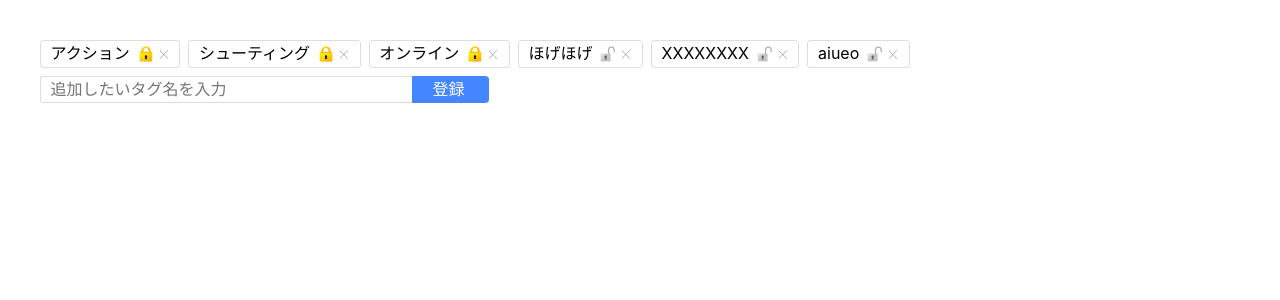
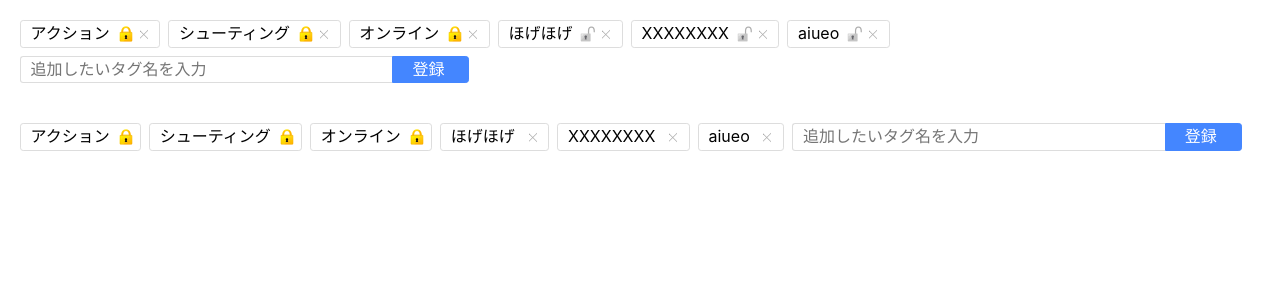
Before and after one commit to naichilab/react-tag-editor, a React (Create React App) app: page / in a window 1280 px wide. Shown: the top 300 px of the page. Built offline with nearby package versions, Linux system fonts and the light colour scheme.

Commit message:
レイアウト調整

```diff
--- a/src/components/TagEditor/index.tsx
+++ b/src/components/TagEditor/index.tsx
@@ -12,9 +12,14 @@ type Tag = {
 type Props = {
   initialCurrentTags: Tag[];
   allTagNames: string[];
+  own: boolean;
 };
 
-const TagEditor: FC<Props> = ({ initialCurrentTags, allTagNames }: Props) => {
+const TagEditor: FC<Props> = ({
+  initialCurrentTags,
+  allTagNames,
+  own,
+}: Props) => {
   const [currentTags, setCurrentTags] = useState<Tag[]>(initialCurrentTags);
   const [inputValue, setInputValue] = useState<string>('');
 
@@ -79,7 +84,7 @@ const TagEditor: FC<Props> = ({ initialCurrentTags, allTagNames }: Props) => {
         <TagName
           key={tag.name}
           tag={tag}
-          own
+          own={own}
           onLockHandler={() => {
             lockTag(tag);
           }}
--- a/src/components/TagEditor/style.css
+++ b/src/components/TagEditor/style.css
@@ -2,7 +2,8 @@
   display: flex;
   flex-wrap: wrap;
   align-items: center;
-  padding: 40px;
+  margin-right: -8px;
+  margin-bottom: -8px;
 }
 
 .TagEditor > * {
--- a/src/index.css
+++ b/src/index.css
@@ -25,3 +25,7 @@ code {
     'Courier New',
     monospace;
 }
+
+.tageditor-wrapper {
+  padding: 20px;
+}
--- a/src/index.tsx
+++ b/src/index.tsx
@@ -21,10 +21,20 @@ const currentTags: Tag[] = [
 
 ReactDOM.render(
   <React.StrictMode>
-    <TagEditor
-      allTagNames={allTagNames}
-      initialCurrentTags={currentTags.sort()}
-    />
+    <div className="tageditor-wrapper">
+      <TagEditor
+        allTagNames={allTagNames}
+        initialCurrentTags={currentTags.sort()}
+        own
+      />
+    </div>
+    <div className="tageditor-wrapper">
+      <TagEditor
+        allTagNames={allTagNames}
+        initialCurrentTags={currentTags.sort()}
+        own={false}
+      />
+    </div>
   </React.StrictMode>,
   document.getElementById('root'),
 );
```
